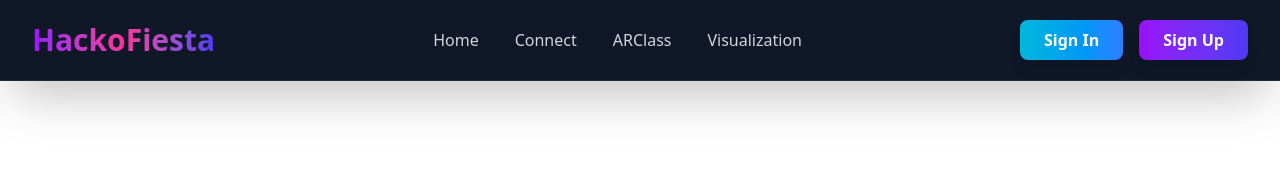
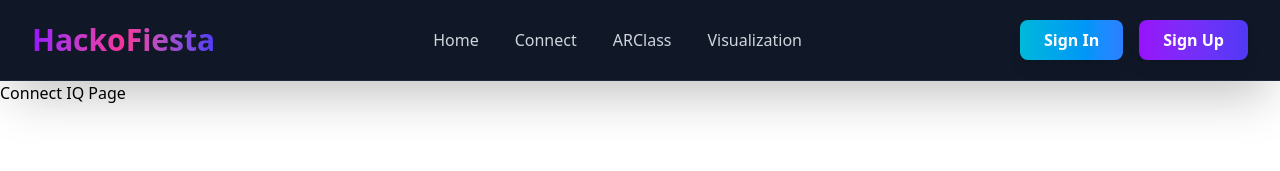
Before and after one commit to siddhiK30/IIIT_EduTech, a React (Vite) app in the folder client/: page /connectIQ in a window 1280 px wide. Shown: the top 171 px of the page. Built offline with nearby package versions, Linux system fonts and the light colour scheme.

Commit message:
Connect IQ setup

```diff
--- a/client/src/App.jsx
+++ b/client/src/App.jsx
@@ -17,6 +17,7 @@ import BlogDetail from './components/Engagement/BlogDetail';
 import Quiz from './components/AssessmentsPages/Quiz';
 import Chat from './components/ChatBot/Chat';
 import ChatBotIcon from './components/ChatBot/ChatBotIcon';
+import ConnectIQ from './components/ConnectIQ';
 
 const App = () => {
   const location = useLocation();
@@ -51,6 +52,7 @@ const App = () => {
         <Route path="/quiz" element={<Quiz />} />
         <Route path="/solar" element={<SolarSystem />} />
         <Route path="/chem3d" element={<QRCodeList />} />
+        <Route path="/connectIQ" element={<ConnectIQ />} />
       </Routes>
 
       {/* Render ChatBot Icon and Chat component if not in excluded routes */}
--- /dev/null
+++ b/client/src/components/ConnectIQ.jsx
@@ -0,0 +1,11 @@
+import React from 'react'
+
+const ConnectIQ = () => {
+  return (
+    <div>
+      Connect IQ Page
+    </div>
+  )
+}
+
+export default ConnectIQ
--- a/client/src/components/NavBar.jsx
+++ b/client/src/components/NavBar.jsx
@@ -99,7 +99,11 @@ const NavBar = () => {
                                          transition-all duration-200 hover:text-white group' to={'/home'}>
                             Home
                         </Link>
-                        {['Connect', 'ARClass'].map((item, index) => (
+                        <Link className='relative px-4 py-2 text-gray-300 font-medium rounded-lg
+                                         transition-all duration-200 hover:text-white group' to={'/connectIQ'}>
+                            Connect
+                        </Link>
+                        {['ARClass'].map((item, index) => (
                             <Link
                                 key={item}
                                 to={item === 'ARClass' ? "http://127.0.0.1:5500/client/src/utilities/index.html" : ""}
```
